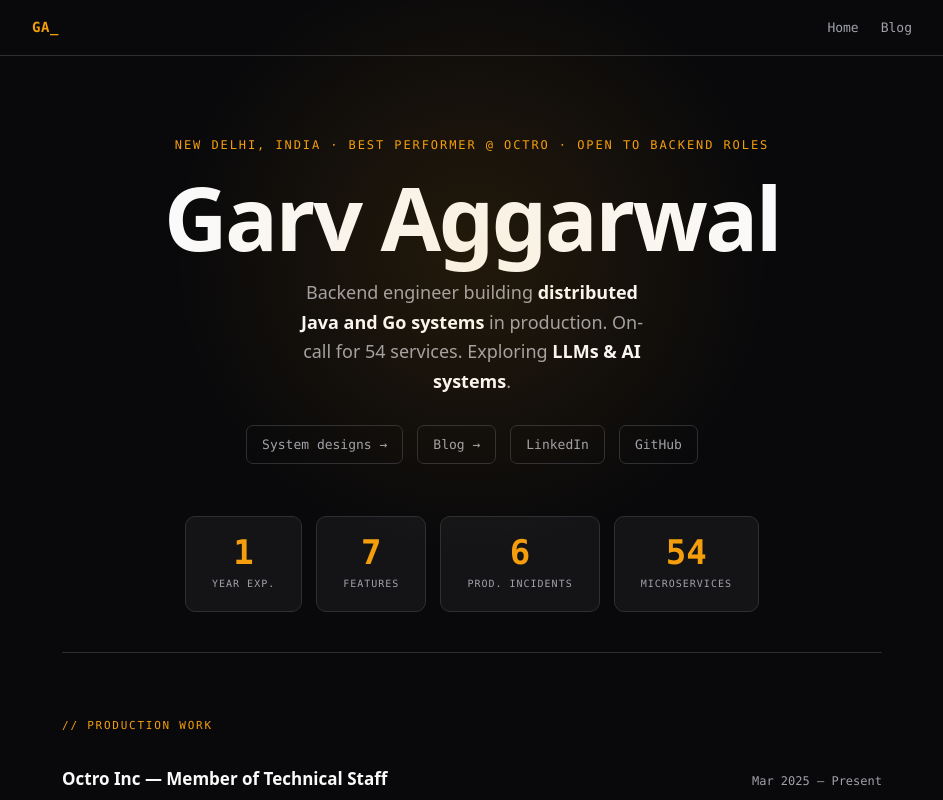
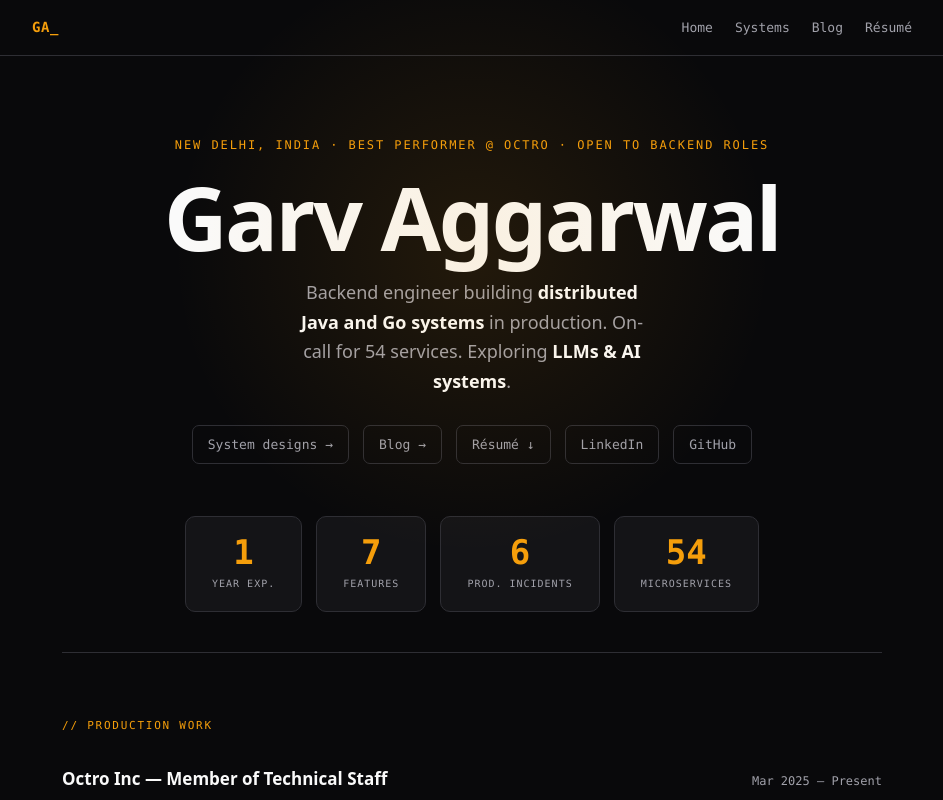
Before and after one commit to Garv2003/Garv2003.github.io, an Astro site: page / in a window 1280 px wide. Shown: the top 800 px of the page, without its empty margins (168-1111 px from the left). Built offline with nearby package versions, Linux system fonts and the light colour scheme; Astro itself is replaced by a stand-in of ours.

Commit message:
Add favicon, résumé download, /systems nav, sitemap, robots, 404, JSON-LD

```diff
--- a/astro.config.mjs
+++ b/astro.config.mjs
@@ -1,8 +1,9 @@
 import { defineConfig } from 'astro/config';
 import react from '@astrojs/react';
+import sitemap from '@astrojs/sitemap';
 
 // https://astro.build
 export default defineConfig({
   site: 'https://garv2003.github.io',
-  integrations: [react()],
+  integrations: [react(), sitemap()],
 });
--- /dev/null
+++ b/public/robots.txt
@@ -0,0 +1,4 @@
+User-agent: *
+Allow: /
+
+Sitemap: https://garv2003.github.io/sitemap-index.xml
--- a/src/components/Nav.astro
+++ b/src/components/Nav.astro
@@ -2,14 +2,20 @@
 const { active } = Astro.props;
 const links = [
   { href: '/', label: 'Home' },
+  { href: '/systems', label: 'Systems' },
   { href: '/blog/', label: 'Blog' },
+  { href: '/resume.pdf', label: 'Résumé', external: true },
 ];
 ---
 <nav class="nav wrap" aria-label="Primary">
   <a href="/" class="brand">GA_</a>
   <ul>
     {links.map((l) => (
-      <li><a href={l.href} aria-current={active === l.href ? 'page' : undefined}>{l.label}</a></li>
+      <li>
+        {l.external
+          ? <a href={l.href} target="_blank" rel="noopener">{l.label}</a>
+          : <a href={l.href} aria-current={active === l.href ? 'page' : undefined}>{l.label}</a>}
+      </li>
     ))}
   </ul>
 </nav>
--- a/src/layouts/Base.astro
+++ b/src/layouts/Base.astro
@@ -19,6 +19,8 @@ const ogImageAbs = new URL(ogImage, site).href;
   <head>
     <meta charset="utf-8" />
     <meta name="viewport" content="width=device-width, initial-scale=1" />
+    <meta name="color-scheme" content="dark" />
+    <link rel="icon" type="image/svg+xml" href="/favicon.svg" />
     <title>{title}</title>
     <meta name="description" content={description} />
     <link rel="canonical" href={canonical} />
@@ -31,6 +33,18 @@ const ogImageAbs = new URL(ogImage, site).href;
     <meta name="twitter:title" content={title} />
     <meta name="twitter:description" content={description} />
     <meta name="twitter:image" content={ogImageAbs} />
+    <script type="application/ld+json" set:html={JSON.stringify({
+      '@context': 'https://schema.org',
+      '@type': 'Person',
+      name: 'Garv Aggarwal',
+      jobTitle: 'Backend Engineer',
+      url: site.href,
+      knowsAbout: ['Distributed Systems', 'Java', 'Go', 'Backend Engineering', 'AWS'],
+      sameAs: [
+        'https://github.com/garv2003',
+        'https://linkedin.com/in/garvaggarwal05',
+      ],
+    })} />
   </head>
   <body>
     <Nav active={active} />
--- a/src/pages/index.astro
+++ b/src/pages/index.astro
@@ -131,6 +131,7 @@ const contacts = [
       <div class="hero-links">
         <a class="hero-link" href="/systems">System designs →</a>
         <a class="hero-link" href="/blog/">Blog →</a>
+        <a class="hero-link" href="/resume.pdf" target="_blank" rel="noopener">Résumé ↓</a>
         <a class="hero-link" href="https://linkedin.com/in/garvaggarwal05" target="_blank" rel="noopener">LinkedIn</a>
         <a class="hero-link" href="https://github.com/garv2003" target="_blank" rel="noopener">GitHub</a>
       </div>
```
Also changed, not shown: package.json (+4 -3 lines), src/pages/404.astro (added, +15 -0 lines), public/favicon.svg (added), 2 other files.
